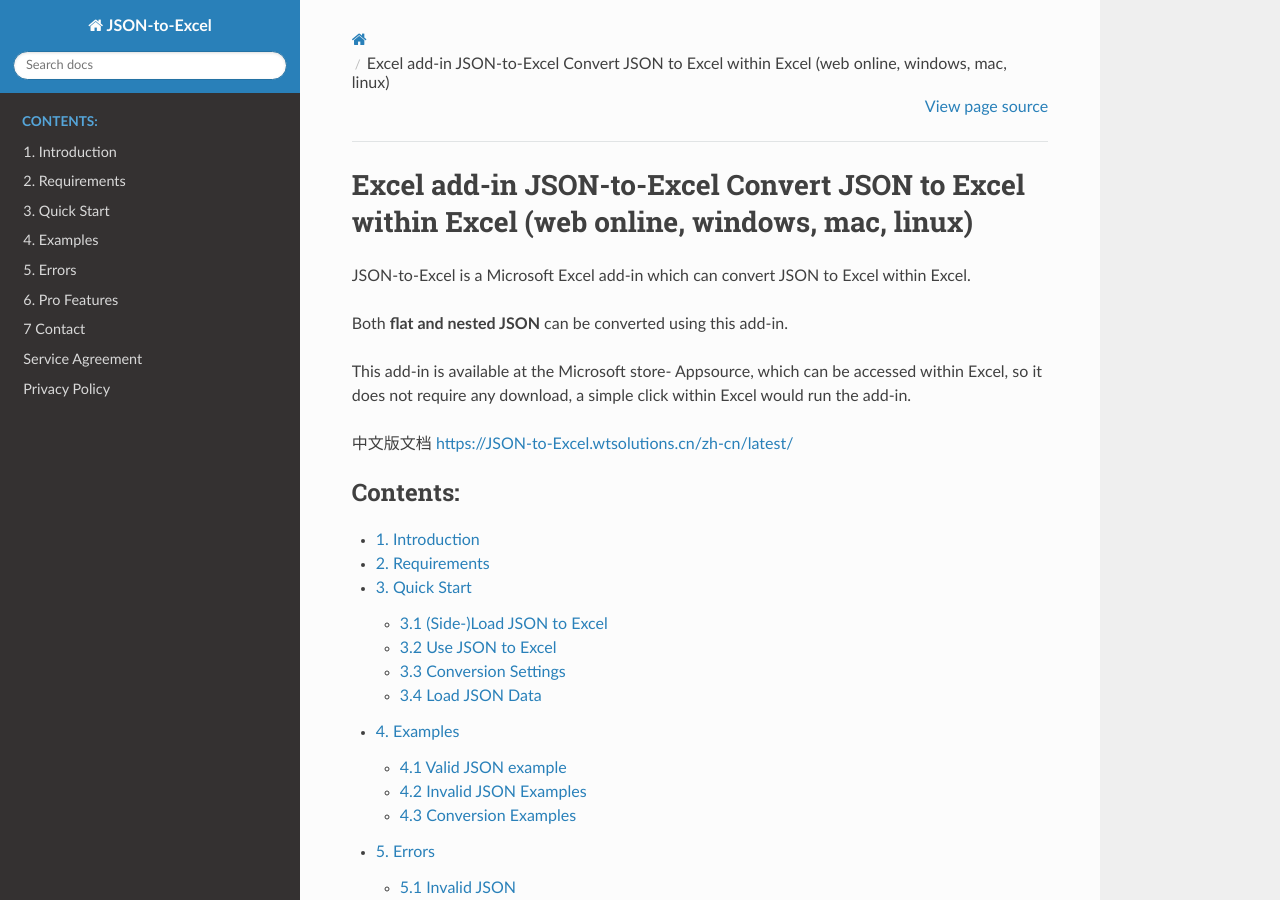
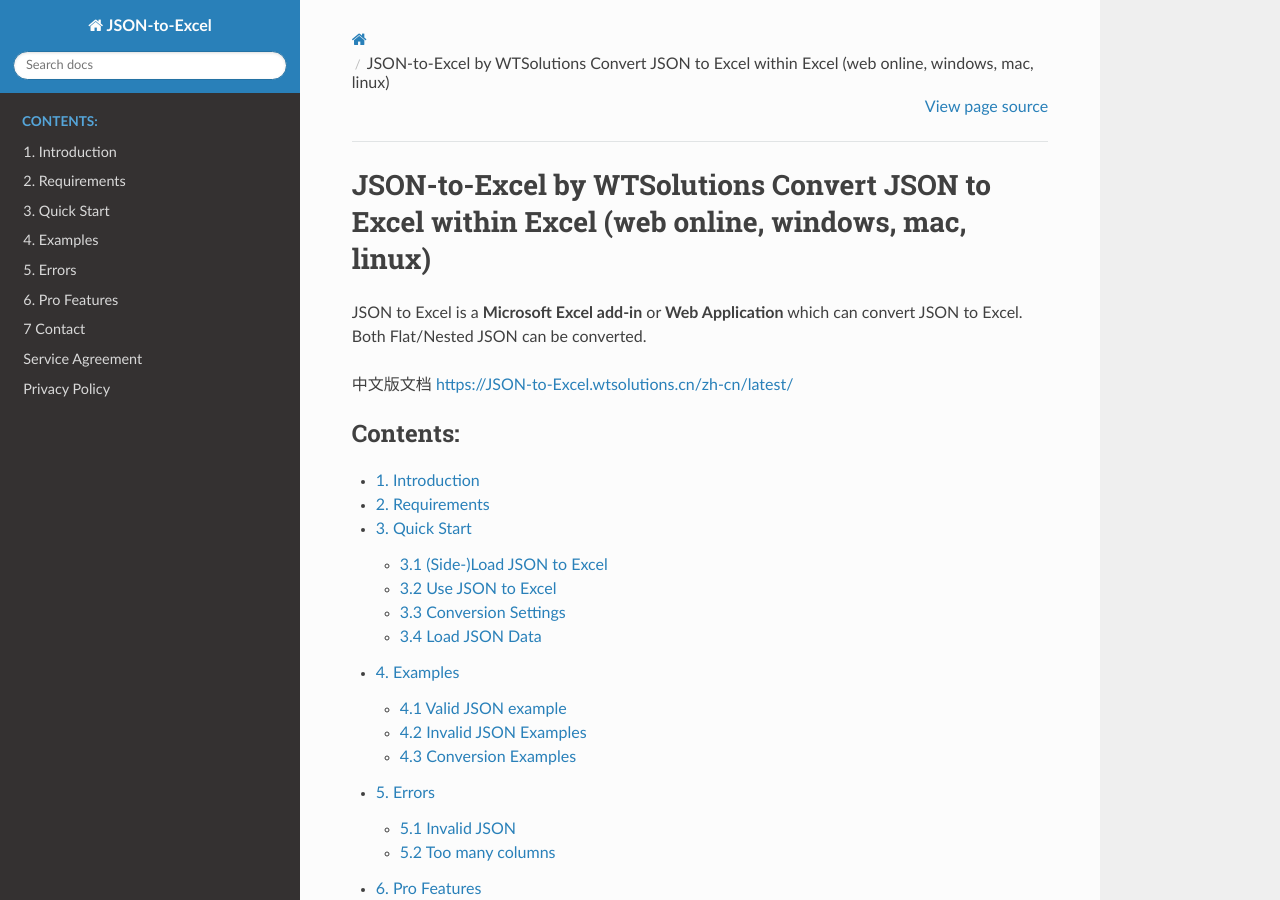
Before and after one commit to he-yang/JSON-to-Excel, a Sphinx documentation site: the page built from source/index.rst, in a window 1280 px wide and 900 px high. Built offline with Sphinx 7.4.7 and the Read the Docs theme 3.1.0, drawn with Linux system fonts in a browser that asks for light colours.

Commit message:
patch to v3.0.0

```diff
--- a/source/index.rst
+++ b/source/index.rst
@@ -3,13 +3,9 @@
    You can adapt this file completely to your liking, but it should at least
    contain the root `toctree` directive.
 
-Excel add-in JSON-to-Excel Convert JSON to Excel within Excel (web online, windows, mac, linux)
+JSON-to-Excel by WTSolutions Convert JSON to Excel within Excel (web online, windows, mac, linux)
 =======================================================
-JSON-to-Excel is a Microsoft Excel add-in which can convert JSON to Excel within Excel.
-
-Both **flat and nested JSON** can be converted using this add-in.
-
-This add-in is available at the Microsoft store- Appsource, which can be accessed within Excel, so it does not require any download, a simple click within Excel would run the add-in.
+JSON to Excel is a **Microsoft Excel add-in** or **Web Application** which can convert JSON to Excel. Both Flat/Nested JSON can be converted.
 
 中文版文档 https://JSON-to-Excel.wtsolutions.cn/zh-cn/latest/
 
```
Also changed, not shown: source/profeatures.md (+3 -0 lines).
